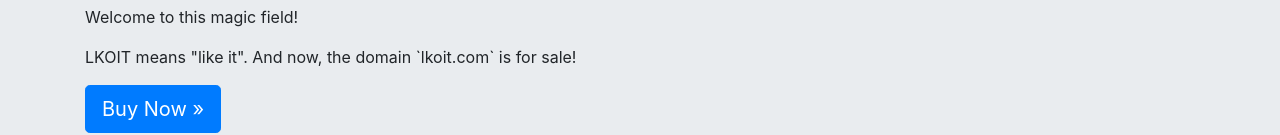
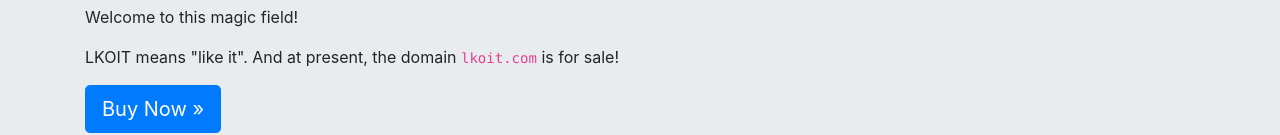
Before and after one commit to lkoit/lkoit.github.io, a plain HTML site: page index.html in a window 1280 px wide. Shown: the part 209-344 px from the top of the page. Drawn offline with Linux system fonts and the light colour scheme.

Commit message:
Initial commit

```diff
--- a/index.html
+++ b/index.html
@@ -70,7 +70,7 @@
         <div class="container">
           <h1 class="display-3">LK<i class="fa fa-heart-o" style="font-size: 65px;"></i>IT</h1>
           <p>Welcome to this magic field!</p>
-          <p>LKOIT means "like it". And now, the domain `lkoit.com` is for sale!</p>
+          <p>LKOIT means "like it". And at present, the domain <code>lkoit.com</code> is for sale!</p>
           <p><a class="btn btn-primary btn-lg" href="https://www.namecheap.com/domains/marketplace/listing/88015913/" role="button">Buy Now &raquo;</a></p>
         </div>
       </div>
```
